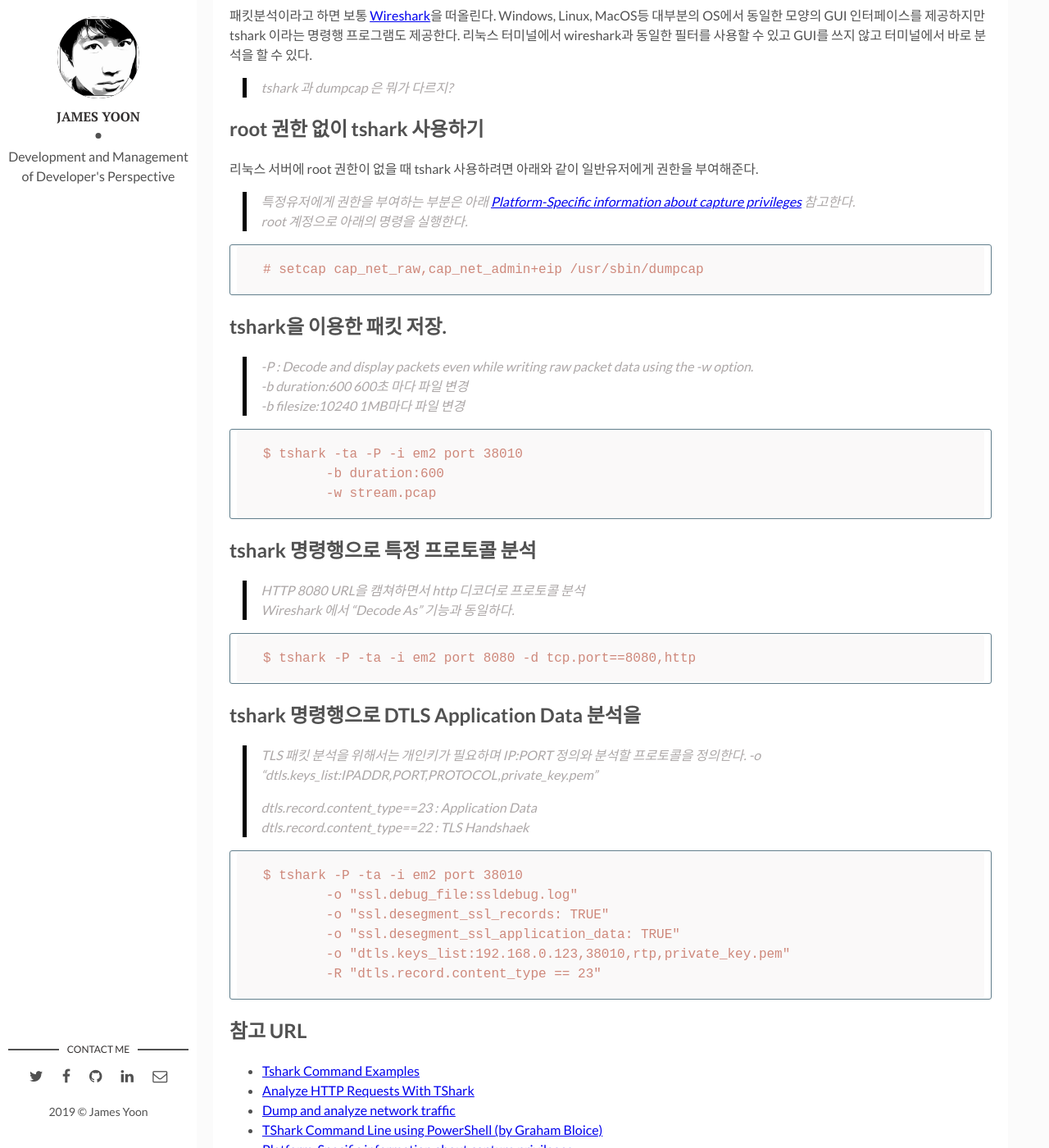
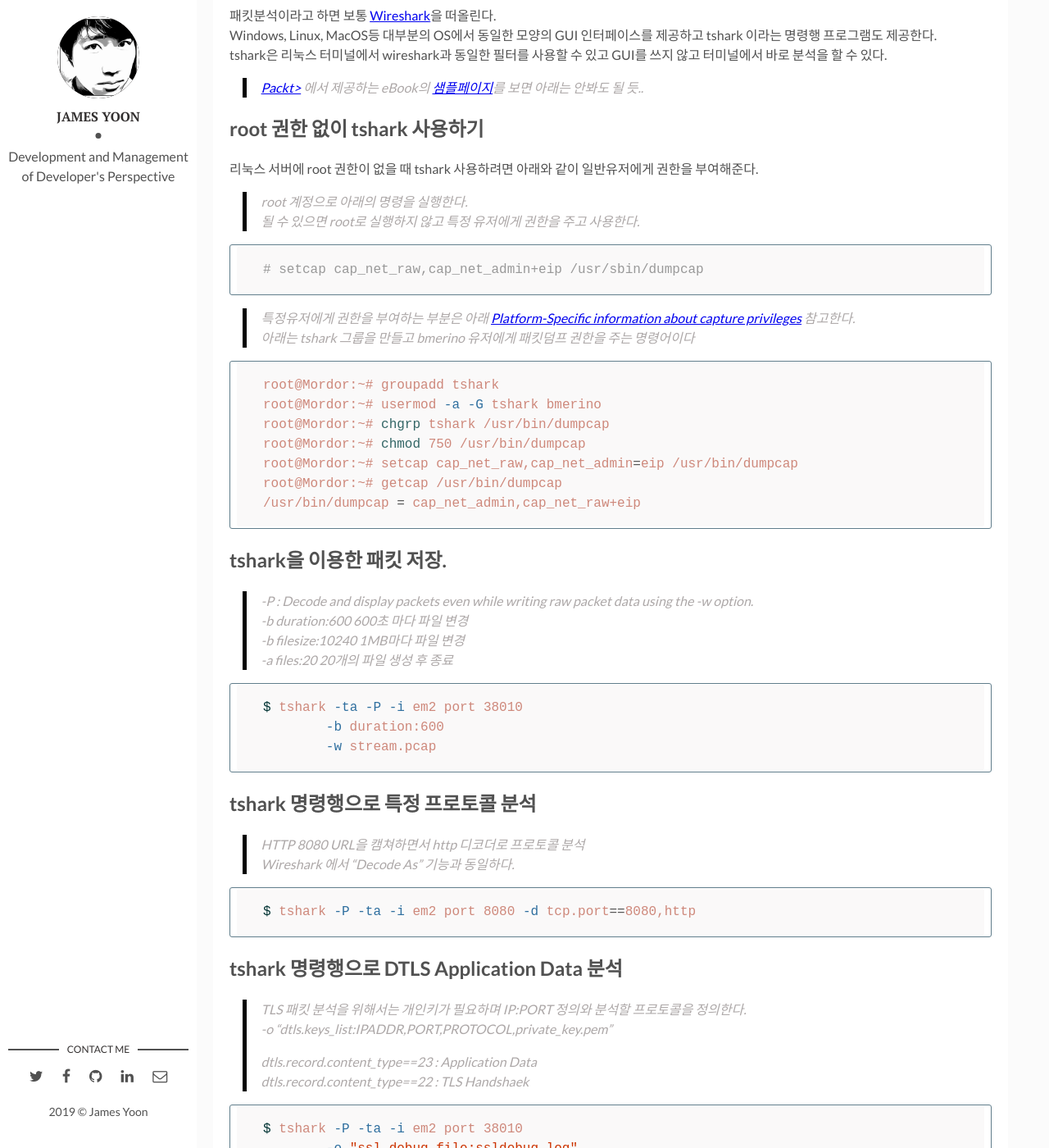
Before and after one commit to butteryoon/butteryoon.github.io, a Jekyll site: the page built from _posts/2019-05-20-pcketdump.md, in a window 1280 px wide and 1400 px high, scrolled down 629 px. Shown: the whole window at 82% size. Built offline with Jekyll 4.4.1, drawn with Linux system fonts in a browser that asks for light colours; comment, search, counter and statistics services are not loaded; some of the changed text lies outside the part shown.

Commit message:
정보추가

````diff
--- a/_posts/2018-09-27-githubPages-with-jekyll.markdown
+++ b/_posts/2018-09-27-githubPages-with-jekyll.markdown
@@ -36,7 +36,7 @@ categories: blog
 - [테마 적용하기](https://nesoy.github.io/articles/2016-12/github-Jekyll) 블로그
 - 현재는 http://artemsheludko.com/flexible-jekyll/ 블로그의 테마를 적용하고 있다.
 - feed, categorie 기능 제공한다.
-- 파비콘을 적용하려면 [Favicon & App Icon Generator]https://www.favicon-generator.org)을 참고
+- 파비콘을 적용하려면 [Favicon & App Icon Generator](https://www.favicon-generator.org)을 참고
 - [Github-Pages 에 Jekyll 설치하기](http://dveamer.github.io/homepage/JekyllOnGithubPages.html)
 
 **TODO**
--- a/_posts/2019-05-20-pcketdump.md
+++ b/_posts/2019-05-20-pcketdump.md
@@ -7,17 +7,32 @@ tags: [packet, tshark, wireshark, setcap, dumpcap] # add tag
 categories: dev
 ---
 
-패킷분석이라고 하면 보통 [Wireshark][Wireshark]을 떠올린다. Windows, Linux, MacOS등 대부분의 OS에서 동일한 모양의 GUI 인터페이스를 제공하지만 tshark 이라는 명령행 프로그램도 제공한다. 리눅스 터미널에서 wireshark과 동일한 필터를 사용할 수 있고 GUI를 쓰지 않고 터미널에서 바로 분석을 할 수 있다.
-> tshark 과 dumpcap 은 뭐가 다르지?
+패킷분석이라고 하면 보통 [Wireshark][Wireshark]을 떠올린다.
+Windows, Linux, MacOS등 대부분의 OS에서 동일한 모양의 GUI 인터페이스를 제공하고 tshark 이라는 명령행 프로그램도 제공한다.
+tshark은 리눅스 터미널에서 wireshark과 동일한 필터를 사용할 수 있고 GUI를 쓰지 않고 터미널에서 바로 분석을 할 수 있다.
+> [Packt>](packtpub.com) 에서 제공하는 eBook의 [샘플페이지](https://subscription.packtpub.com/book/networking_and_servers/9781782165385/1/ch01lvl1sec08/capturing-data-with-tshark-must-know)를 보면 아래는 안봐도 될 듯..
 
 ## root 권한 없이 tshark 사용하기
 
 리눅스 서버에 root 권한이 없을 때 tshark 사용하려면 아래와 같이 일반유저에게 권한을 부여해준다.
+> root 계정으로 아래의 명령을 실행한다.
+> 될 수 있으면 root로 실행하지 않고 특정 유저에게 권한을 주고 사용한다.
+
+```bash
+# setcap cap_net_raw,cap_net_admin+eip /usr/sbin/dumpcap
+```
+
 > 특정유저에게 권한을 부여하는 부분은 아래 [Platform-Specific information about capture privileges](https://wiki.wireshark.org/CaptureSetup/CapturePrivileges) 참고한다.
-> root 계정으로 아래의 명령을 실행한다.
+> 아래는 tshark 그룹을 만들고 bmerino 유저에게 패킷덤프 권한을 주는 명령어이다
 
-```
-# setcap cap_net_raw,cap_net_admin+eip /usr/sbin/dumpcap
+```bash
+root@Mordor:~# groupadd tshark
+root@Mordor:~# usermod -a -G tshark bmerino
+root@Mordor:~# chgrp tshark /usr/bin/dumpcap
+root@Mordor:~# chmod 750 /usr/bin/dumpcap
+root@Mordor:~# setcap cap_net_raw,cap_net_admin=eip /usr/bin/dumpcap
+root@Mordor:~# getcap /usr/bin/dumpcap
+/usr/bin/dumpcap = cap_net_admin,cap_net_raw+eip
 ```
 
 ## tshark을 이용한 패킷 저장.
@@ -25,8 +40,9 @@ categories: dev
 > -P : Decode and display packets even while writing raw packet data using the -w option.
 > -b duration:600 600초 마다 파일 변경
 > -b filesize:10240 1MB마다 파일 변경
+> -a files:20 20개의 파일 생성 후 종료
 
-```
+```bash
 $ tshark -ta -P -i em2 port 38010
 	-b duration:600
 	-w stream.pcap
@@ -36,18 +52,18 @@ $ tshark -ta -P -i em2 port 38010
 > HTTP 8080 URL을 캠쳐하면서 http 디코더로 프로토콜 분석
 > Wireshark 에서 "Decode As" 기능과 동일하다.
 
-```
+```bash
 $ tshark -P -ta -i em2 port 8080 -d tcp.port==8080,http
 ```
 
-## tshark 명령행으로 DTLS Application Data 분석을
+## tshark 명령행으로 DTLS Application Data 분석
 > TLS 패킷 분석을 위해서는 개인키가 필요하며 IP:PORT 정의와 분석할 프로토콜을 정의한다.
 > -o "dtls.keys_list:IPADDR,PORT,PROTOCOL,private_key.pem"
 >
 > dtls.record.content_type==23 : Application Data
 > dtls.record.content_type==22 : TLS Handshaek
 
-```
+```bash
 $ tshark -P -ta -i em2 port 38010
 	-o "ssl.debug_file:ssldebug.log"
 	-o "ssl.desegment_ssl_records: TRUE"
@@ -63,5 +79,8 @@ $ tshark -P -ta -i em2 port 38010
 - [TShark Command Line using PowerShell (by Graham Bloice)](https://sharkfesteurope.wireshark.org/assets/presentations17eu/33.7z)
 - [Platform-Specific information about capture privileges](https://wiki.wireshark.org/CaptureSetup/CapturePrivileges)
 - [Wireshark Packet Capture: Tshark Vs. Dumpcap](https://www.networkcomputing.com/networking/wireshark-packet-capture-tshark-vs-dumpcap)
+- [How to Use Wireshark Tshark to Specify File, Time, Buffer Capture Limits](https://www.thegeekstuff.com/2014/05/wireshark-file-buffer-size/)
+- [Wireshark display filter](http://packetlife.net/media/library/13/Wireshark_Display_Filters.pdf)
+-
 
 [Wireshark]: https://www.wireshark.org
````
